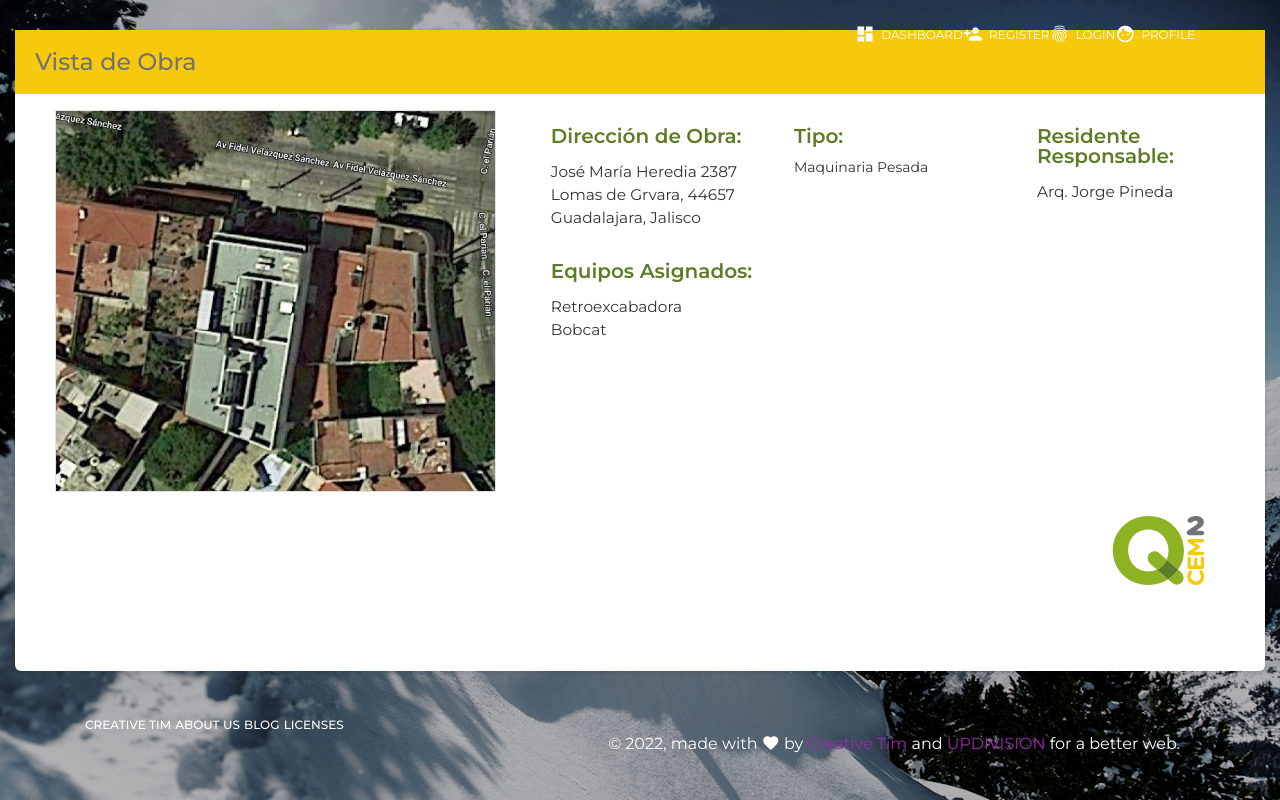
After one commit to richard2703/q2ces, a Laravel app: page /vistaObra in a window 1280 px wide. The commit adds this page. Run offline with Laravel 8, Linux system fonts and the light colour scheme; data that the repository does not hold is empty; some libraries are stand-ins or nearby versions.

Commit message:
Vista "vista de Obra"

```diff
--- a/public/css/general.css
+++ b/public/css/general.css
@@ -29,6 +29,7 @@ body{
       font-size: 1.3em;
   }
 }
+
 .botonIconoPrincipal:hover{
   opacity: .6;
 }
@@ -53,7 +54,34 @@ a.textEquipo:hover{
   }
 
 
-  /* ------- CSS PARA OBRAS ----------*/
+  /* ------- CSS PARA Vista OBRAS ----------*/
+  .vistaFoto{
+    width: 90%;
+  height: 70%;
+  }
+
+  .imgVista{
+    object-fit: cover;
+    width:100%;
+    height:100%;
+  }
+
+  .vistaLogo{
+    width: 15%;
+    height: 50%;
+  }
+
+  @media (max-width: 576px) {
+    .vistaLogo{
+      width: 35%;
+      height: 50%;
+    }
+  }
+
+  .txtVistaObra{
+    font-size: 1.1em;
+    line-height: 1.5em;
+  }
 
 
   /* ------- CSS PARA TABLERO Alta de OBRA ----------*/
--- a/resources/views/layouts/navbars/sidebar.blade.php
+++ b/resources/views/layouts/navbars/sidebar.blade.php
@@ -88,15 +88,14 @@
                 <div class="collapse " id="obras">
                     <ul class="nav">
                         <li class="nav-item{{ $activePage == 'profile' ? ' active' : '' }}">
-                            <a class="nav-link py-2 ps-5" href="#">
-                                <span class="sidebar-normal">{{ __('Ver Obra') }} </span>
+                        <a  href="{{ url('vistaObra', session('id')) }}"class="nav-link -item{{ $activePage == 'obra' ? ' active' : '' }} ">
+                                <span class="sidebar-normal py-2 ps-5">{{ __('Ver Obra') }} </span>
                             </a>
                         </li>
 
                         <!--no colapsable>-->
                         <li class="nav-item{{ $activePage == 'user-management' ? ' active' : '' }}">
                         <a  href="{{ url('altaObra', session('id')) }}"class="nav-link -item{{ $activePage == 'obra' ? ' active' : '' }} ">
-
                                 <span class="sidebar-normal py-2 ps-5"> {{ __('Alta de Obra') }} </span>
                             </a>
                         </li>
--- /dev/null
+++ b/resources/views/obra/vistaObra.blade.php
@@ -0,0 +1,64 @@
+@extends('layouts.main', ['activePage' => 'obra', 'titlePage' => __('Vista de Obra')])
+@section('content')
+    <div class="content">
+        <div class="container-fluid">
+            <div class="row justify-content-center">
+                <div class="col-12 align-self-start">
+                    <div class="card">
+                        <div class="card-body contCart">
+                            <div class="p-1 align-self-start bacTituloPrincipal">
+                                <h2 class="my-3 ms-3 texticonos ">Vista de Obra</h2>
+                            </div>
+                                <form class="row">
+
+                                    <div class="col-12 col-md-5  my-3 align-self-center">
+                                        <div class="text-center mx-auto mb-2 border vistaFoto ">
+                                            <i><img class="imgVista" src="{{ asset('/img/general/vistaAerea.jpg') }}"></i>
+                                        </div>
+
+
+                                    </div>
+
+                                    <div class="col-12 col-md-7 my-3">
+                                        <div class="row">
+                                            <div class=" col-12 col-sm-6 col-lg-4 my-3 ">
+                                               <h2 class="fs-5 textTitulo">Dirección de Obra:</h2></br>
+                                               <p class="txtVistaObra">José María Heredia 2387
+                                                Lomas de Grvara, 44657
+                                                Guadalajara, Jalisco
+                                                </p>
+                                            </div>
+                                            <div class=" col-12 col-sm-6  col-lg-4 my-3 ">
+                                                <h2 class="fs-5 textTitulo">Tipo:</h2></br>
+                                               <p>Maquinaria Pesada
+                                                </p>
+                                            </div>
+                                            <div class=" col-12 col-sm-6  col-lg-4 my-3 ">
+                                                <h2 class="fs-5 textTitulo">Residente Responsable:</h2></br>
+                                                <p class="txtVistaObra">Arq. Jorge Pineda
+                                                 </p>
+                                            </div>
+                                            <div class=" col-12 col-sm-6  col-lg-4 my-3 ">
+                                                <h2 class="fs-5 textTitulo">Equipos Asignados:</h2></br>
+                                                <ul>
+                                                    <li class="txtVistaObra">Retroexcabadora</li>
+                                                    <li class="txtVistaObra">Bobcat</li>
+                                                </ul>
+                                            </div>
+
+                                        </div>
+                                    </div>
+
+                                    <div class="col-12 text-end mb-3 ">
+                                        <i><img  src="{{ asset('img/login/logoQcem2.svg') }}" class="vistaLogo"></i>
+                                    </div>
+
+                                </form>
+
+                        </div>
+                    </div>
+                </div>
+            </div>
+        </div>
+    </div>
+@endsection
--- a/routes/web.php
+++ b/routes/web.php
@@ -30,6 +30,10 @@ Route::get('/altaObra', function () {
     return view('obra.altaObra');
 });
 
+Route::get('/vistaObra', function () {
+    return view('obra.vistaObra');
+});
+
 
 
 
```
Also changed, not shown: resources/css/general.css (+29 -1 lines), public/img/general/vistaAerea.jpg (added).
